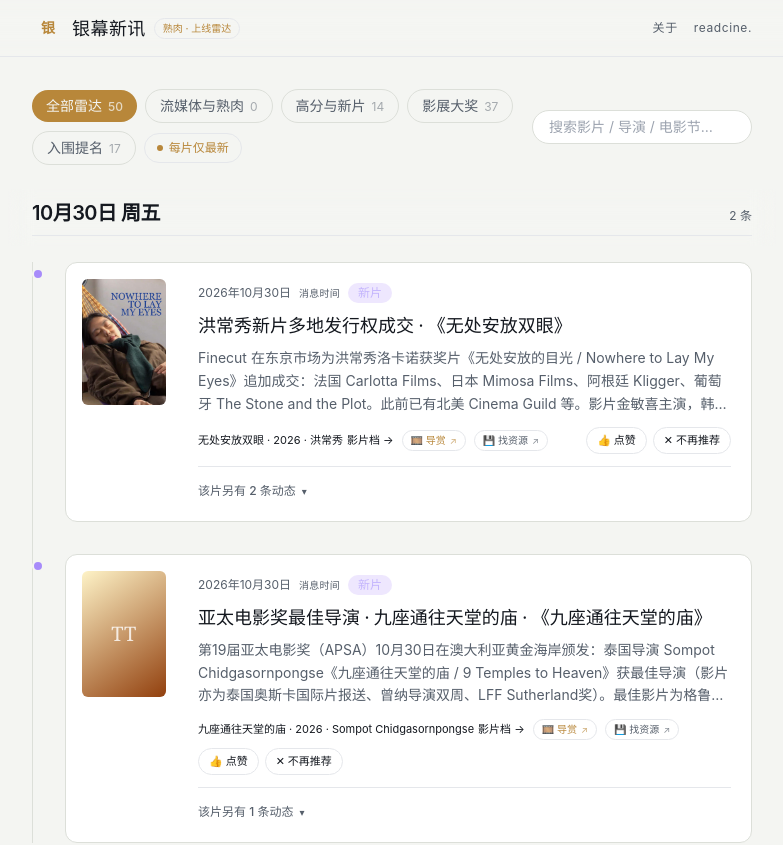
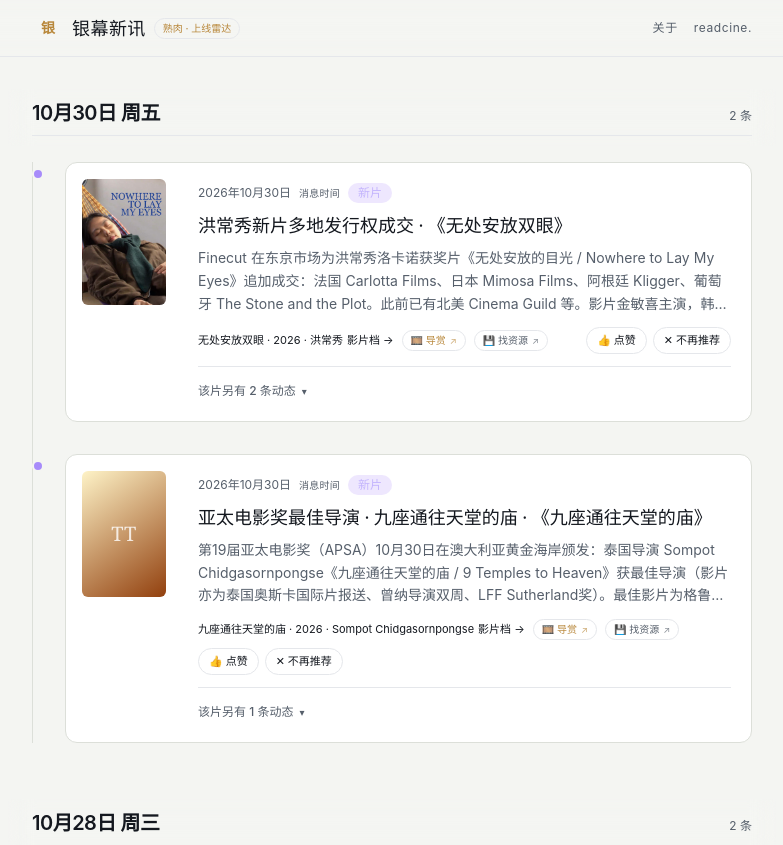
Before and after one commit to xmcter/movie-awards-site, a Next.js app: page / in a window 1280 px wide. Shown: the top 845 px of the page, without its empty margins (248-1031 px from the left). Built offline with nearby package versions, Linux system fonts and the light colour scheme.

Commit message:
feat: news homepage shows timeline only; remove status pills, filters, dedup toggle and search box

```diff
--- a/src/components/Timeline.tsx
+++ b/src/components/Timeline.tsx
@@ -4,7 +4,6 @@ import { Fragment, useCallback, useEffect, useMemo, useRef, useState } from "rea
 import Link from "next/link";
 import type { TimelineEvent, TimelineEventType } from "@/types";
 import { TypeBadge } from "@/components/Badge";
-import ResumeBar from "@/components/ResumeBar";
 import {
   getVisitBaseline,
   isNewSince,
@@ -43,18 +42,8 @@ import {
   type PrefsSession,
 } from "@/lib/prefs";
 
-type FilterKey = "all" | TimelineEventType;
-
-const FILTERS: { key: FilterKey; label: string }[] = [
-  { key: "all", label: "全部雷达" },
-  { key: "streaming", label: "流媒体与熟肉" },
-  { key: "auteur", label: "高分与新片" },
-  { key: "win", label: "影展大奖" },
-  { key: "nomination", label: "入围提名" },
-];
 
 const PIN_NEW = 10;
-const DEDUP_STORAGE_KEY = "news_dedup_by_film_v1";
 
 interface GroupedTimelineItem {
   event: TimelineEvent;
@@ -139,8 +128,9 @@ function displayBadge(label?: string) {
 }
 
 export default function Timeline({ events }: { events: TimelineEvent[] }) {
-  const [filter, setFilter] = useState<FilterKey>("all");
-  const [query, setQuery] = useState("");
+  // 首页只留时间线：筛选与搜索已去掉，固定为全部、不过滤。
+  const filter = "all";
+  const query = "";
   const [seen, setSeen] = useState<string[]>([]);
   const [dismissStore, setDismissStore] = useState<DismissStore>({ blocked: {} });
   const [reasonTarget, setReasonTarget] = useState<TimelineEvent | null>(null);
@@ -151,7 +141,8 @@ export default function Timeline({ events }: { events: TimelineEvent[] }) {
   const [showBlocked, setShowBlocked] = useState(false);
   const [lastUndo, setLastUndo] = useState<{ event: TimelineEvent; message: string } | null>(null);
   const [ready, setReady] = useState(false);
-  const [dedupByFilm, setDedupByFilm] = useState(true);
+  // 首页只留时间线：去重开关已去掉，固定每片仅最新。
+  const dedupByFilm = true;
   const [expandedFilms, setExpandedFilms] = useState<Record<string, boolean>>({});
   const [baseline, setBaseline] = useState<LastSeenMarker | null>(null);
   const [today, setToday] = useState("");
@@ -170,15 +161,6 @@ export default function Timeline({ events }: { events: TimelineEvent[] }) {
     [baseline, dismissStore],
   );
 
-  const newSinceCount = useMemo(
-    () => {
-      if (!baseline) return 0;
-      const fresh = visibleAll.filter((e) => isNewSince(e, baseline));
-      // match what the list shows: with 「每片仅最新」 one card per film
-      return dedupByFilm ? new Set(fresh.map((e) => e.filmId || e.id)).size : fresh.length;
-    },
-    [visibleAll, baseline, dedupByFilm],
-  );
 
   // Advance the 「上次看到这里」 marker only after the page has been visible for a
   // moment, and only when the user leaves (tab hidden / pagehide / navigates away).
@@ -221,12 +203,6 @@ export default function Timeline({ events }: { events: TimelineEvent[] }) {
     const visitBaseline = getVisitBaseline();
     setBaseline(visitBaseline);
     setToday(shanghaiToday());
-    try {
-      const savedDedup = localStorage.getItem(DEDUP_STORAGE_KEY);
-      if (savedDedup !== null) {
-        setDedupByFilm(savedDedup === "true");
-      }
-    } catch {}
     setReady(true);
 
     // 已有会话（30 天内登录过）时静默从云端回填，之后以云端为准；
@@ -390,16 +366,6 @@ export default function Timeline({ events }: { events: TimelineEvent[] }) {
     }
   };
 
-  const handleToggleDedup = () => {
-    setDedupByFilm((prev) => {
-      const next = !prev;
-      try {
-        localStorage.setItem(DEDUP_STORAGE_KEY, String(next));
-      } catch {}
-      return next;
-    });
-  };
-
   const toggleExpandFilm = (key: string) => {
     setExpandedFilms((prev) => ({
       ...prev,
@@ -411,7 +377,7 @@ export default function Timeline({ events }: { events: TimelineEvent[] }) {
     return Object.keys(dismissStore.blocked || {}).length;
   }, [dismissStore]);
 
-  // 过滤顺序：现有 type 筛选 / 搜索 → 不再推荐过滤 → 是否开启电影去重聚合 → 渲染。
+  // 过滤顺序：不再推荐过滤 → 电影去重聚合 → 渲染（筛选与搜索已去掉）。
   const grouped = useMemo((): GroupedTimelineItem[] => {
     const q = query.trim().toLowerCase();
     const matched = events.filter((e) => {
@@ -488,48 +454,6 @@ export default function Timeline({ events }: { events: TimelineEvent[] }) {
     if (idx < 0 || idx === flat.length - 1) return "";
     return flat[idx]!.event.id;
   }, [dayGroups, baseline, isCardNew]);
-
-  const resumeItems = useMemo(
-    () => events.map((e) => ({ id: e.id, title: e.headline || e.filmTitle })),
-    [events],
-  );
-
-  const counts = useMemo(() => {
-    const c: Record<FilterKey, number> = {
-      all: 0,
-      nomination: 0,
-      win: 0,
-      streaming: 0,
-      auteur: 0,
-    };
-    const seenMap: Record<FilterKey, Set<string>> = {
-      all: new Set(),
-      nomination: new Set(),
-      win: new Set(),
-      streaming: new Set(),
-      auteur: new Set(),
-    };
-
-    for (const e of events) {
-      if (!isBlockedOrSimilar(e, dismissStore)) {
-        if (dedupByFilm) {
-          const key = e.filmId || e.id;
-          if (!seenMap.all.has(key)) {
-            seenMap.all.add(key);
-            c.all += 1;
-          }
-          if (!seenMap[e.type].has(key)) {
-            seenMap[e.type].add(key);
-            c[e.type] += 1;
-          }
-        } else {
-          c.all += 1;
-          c[e.type] += 1;
-        }
-      }
-    }
-    return c;
-  }, [events, dismissStore, dedupByFilm]);
 
   const renderItem = ({ event, priorEvents }: GroupedTimelineItem) => {
             const read = seen.includes(event.id);
@@ -782,56 +706,7 @@ export default function Timeline({ events }: { events: TimelineEvent[] }) {
 
   return (
     <div className="space-y-6">
-      <ResumeBar
-        items={resumeItems}
-        newSince={ready ? { hasBaseline: Boolean(baseline), count: newSinceCount } : null}
-      />
-      <div className="flex flex-col gap-3 sm:flex-row sm:items-center sm:justify-between">
-        <div className="flex flex-wrap items-center gap-2">
-          {FILTERS.map((f) => {
-            const active = filter === f.key;
-            return (
-              <button
-                key={f.key}
-                type="button"
-                onClick={() => setFilter(f.key)}
-                className={`rounded-full px-3.5 py-1.5 text-sm transition ${
-                  active
-                    ? "bg-cinema-gold text-cinema-bg font-medium"
-                    : "border border-cinema-border text-cinema-muted hover:border-cinema-gold/40 hover:text-cinema-text"
-                }`}
-              >
-                {f.label}
-                <span className={`ml-1.5 text-xs ${active ? "opacity-75" : "opacity-50"}`}>
-                  {counts[f.key]}
-                </span>
-              </button>
-            );
-          })}
-
-          <button
-            type="button"
-            onClick={handleToggleDedup}
-            className={`rounded-full px-3 py-1.5 text-xs font-medium transition inline-flex items-center gap-1.5 ${
-              dedupByFilm
-                ? "border border-cinema-gold/60 bg-cinema-gold/15 text-cinema-gold hover:bg-cinema-gold/25"
-                : "border border-cinema-border text-cinema-muted hover:border-cinema-gold/40 hover:text-cinema-text"
-            }`}
-            title={
-              dedupByFilm
-                ? "每部电影仅显示最新动态（已开启），点击查看全部细分条目"
-                : "显示所有历史动态（已开启），点击按电影去重聚合"
-            }
-          >
-            <span
-              className={`inline-block h-1.5 w-1.5 rounded-full ${
-                dedupByFilm ? "bg-cinema-gold" : "bg-cinema-muted/40"
-              }`}
-            />
-            {dedupByFilm ? "每片仅最新" : "全部动态"}
-          </button>
-
-          {ready && blockedCount > 0 ? (
+      {ready && blockedCount > 0 ? (
             <div className="flex items-center gap-1.5 rounded-full border border-cinema-border/80 bg-cinema-card px-3 py-1 text-xs text-cinema-muted">
               <span>已屏蔽 {blockedCount} 条</span>
               <button
@@ -851,19 +726,6 @@ export default function Timeline({ events }: { events: TimelineEvent[] }) {
               </button>
             </div>
           ) : null}
-        </div>
-
-        <label className="relative block w-full sm:max-w-[220px]">
-          <span className="sr-only">搜索</span>
-          <input
-            type="search"
-            value={query}
-            onChange={(e) => setQuery(e.target.value)}
-            placeholder="搜索影片 / 导演 / 电影节…"
-            className="w-full rounded-full border border-cinema-border bg-cinema-card px-4 py-1.5 text-sm text-cinema-text placeholder:text-cinema-muted/60 focus:border-cinema-gold/50 focus:outline-none"
-          />
-        </label>
-      </div>
 
       {lastUndo ? (
         <div className="flex items-center justify-between rounded-xl border border-cinema-gold/30 bg-cinema-card px-4 py-2.5 text-xs text-cinema-text">
```
